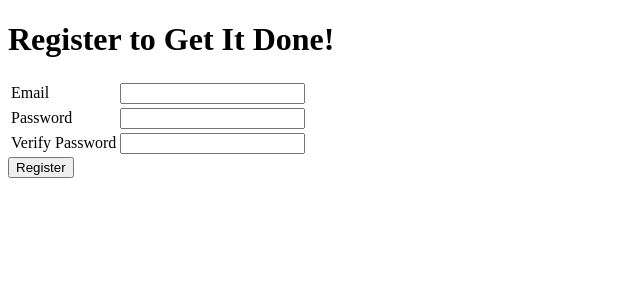
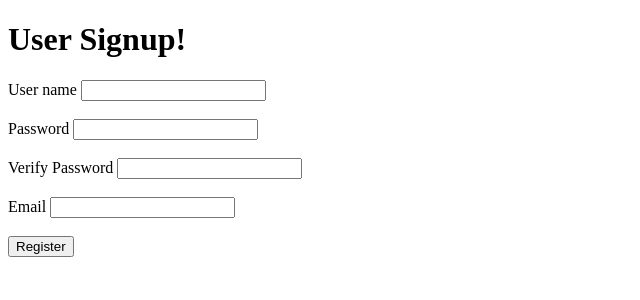
Before and after one commit to SamBogale/user-signup, a Flask app: template templates/register.html in a window 1280 px wide. Shown: the top 300 px of the page, without its empty margins (0-640 px from the left). Run offline with Flask 2, Linux system fonts and the light colour scheme; the template is opened without the code that fills it, so the values that code supplies are empty.

Commit message:
user sign-up

```diff
--- a/main.py
+++ b/main.py
@@ -7,64 +7,53 @@ app.config['SQLALCHEMY_DATABASE_URI'] = 'mysql+pymysql://user-signup:JfdroYHMJvB
 app.config['SQLALCHEMY_ECHO'] = True
 db = SQLAlchemy(app)
 
-
-class Task(db.Model):
+class User(db.Model):
 
     id = db.Column(db.Integer, primary_key=True)
     name = db.Column(db.String(120))
-    completed = db.Column(db.Boolean)
-
-    def __init__(self, name):
-        self.name = name
-        self.completed = False
+    password = db.Column(db.String(20))
+    verify = db.Column(db.String(8))
+    email = db.Column(db.String(120), unique=True)
 
 
-class User(db.Model):
 
-    id = db.Column(db.Integer, primary_key=True)
-    email = db.Column(db.String(120), unique=True)
-    password = db.Column(db.String(120))
-
-    def __init__(self, email, password):
+    def __init__(self, name,password,verify,email):
+        self.name = name
+        self.password = password
+        self.verify = verify
         self.email = email
-        self.password = password
 
 
-@app.route('/login')
-def login():
-    return render_template('login.html')
 
+tasks = []
+@app.route('/register', methods=['POST', 'GET'])
+def register():
+    if request.method == 'POST':
+        name =request.form['text']
+        password = request.form['password']
+        verify = request.form['verify']
+        email = request.form['email']
+        existing_user = User.query.filter_by(email=email).first()
+        if not existing_user:
+            new_user = User(name, password,verify,email)
+            db.session.add(new_user)
+            db.session.commit()
 
-@app.route('/register')
-def register():
-    return render_template('register.html')
+            return redirect('/')
+        else:
+            # TODO - user better response messaging
+            return "<h1>Duplicate user</h1>"
 
 
 @app.route('/', methods=['POST', 'GET'])
 def index():
 
     if request.method == 'POST':
-        task_name = request.form['task']
-        new_task = Task(task_name)
+        task_name = request.form['user']
+        new_task = User(task_name)
         db.session.add(new_task)
         db.session.commit()
-
-    tasks = Task.query.filter_by(completed=False).all()
-    completed_tasks = Task.query.filter_by(completed=True).all()
-    return render_template('form.html',title="Get It Done!",
-        tasks=tasks, completed_tasks=completed_tasks)
-
-
-@app.route('/delete-task', methods=['POST'])
-def delete_task():
-
-    task_id = int(request.form['task-id'])
-    task = Task.query.get(task_id)
-    task.completed = True
-    db.session.add(task)
-    db.session.commit()
-
-    return redirect('/')
+    return render_template('register.html',title="User Signup!")
 
 
 if __name__ == '__main__':
--- a/templates/register.html
+++ b/templates/register.html
@@ -1,28 +1,26 @@
 {% extends "base.html" %}
 
 {% block content %}
-<h1>Register to Get It Done!</h1>
-<form action="/register" method="post">
-    <table>
-        <tr>
-            <td><label for="email">Email</label></td>
-            <td>
-                <input name="email" type="email" value="{{ email }}">
-            </td>
-        </tr>
-        <tr>
-            <td><label for="password">Password</label></td>
-            <td>
-                <input name="password" type="password">
-            </td>
-        </tr>
-        <tr>
-            <td><label for="verify">Verify Password</label></td>
-            <td>
-                <input name="verify" type="password">
-            </td>
-        </tr>
-    </table>
-    <input type="submit" value="Register">
-</form>
+    <h1>User Signup!</h1>
+    <form  action = "/register" method='post'>
+        <label for="User_name"> User name</label>
+           <input type="text" name='text' />
+        <br><br>
+        <label for="password">Password</label>
+           <input name="password" type="password">
+        <br><br>
+        <label for="verify">Verify Password</label>
+           <input name="verify" type="password">
+        <br><br>
+        <label for="email">Email</label>
+        <input name="email" type="email" value="{{ email }}">
+        <br><br>
+           <input type="submit" value='Register' />
+
+
+
+
+    </form>
+
+
 {% endblock %}
```
Also changed, not shown: templates/form.html (deleted, +0 -11 lines), templates/login.html (deleted, +0 -23 lines).
